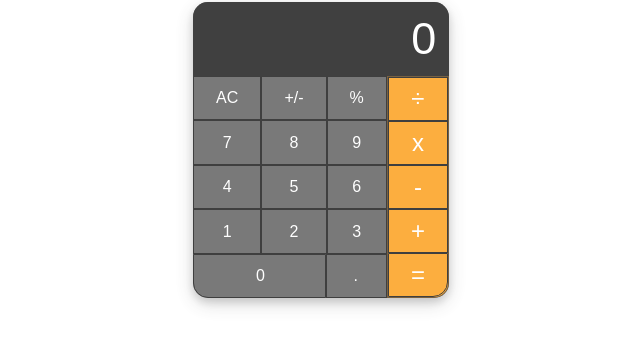
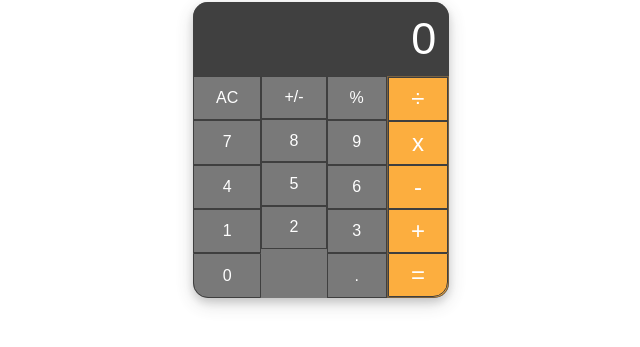
Before and after one commit to raseward14/react_calculator, a React (Create React App) app in the folder client/: page / in a window 1280 px wide. Shown: the part 183-530 px from the top of the page, without its empty margins (319-959 px from the left). Built offline with nearby package versions, Linux system fonts and the light colour scheme; a web font is replaced by a local one.

Commit message:
adding buttons to the left columns as fifth row, so the heights match the operator buttons

```diff
--- a/client/src/components/Layout/index.js
+++ b/client/src/components/Layout/index.js
@@ -29,18 +29,21 @@ const Layout = () => {
                                     <tr className='left-row'>
                                         <td>1</td>
                                     </tr>
+                                    <tr className='left-row left-corner-test'>
+                                        <td>0</td>
+                                    </tr>
                                 </th>
                                 <th className='left-columns'>
-                                    <tr className='left-row'>
+                                    <tr className='left-center-row'>
                                         <td>+/-</td>
                                     </tr>
-                                    <tr className='left-row'>
+                                    <tr className='left-center-row'>
                                         <td>8</td>
                                     </tr>
-                                    <tr className='left-row'>
+                                    <tr className='left-center-row'>
                                         <td>5</td>
                                     </tr>
-                                    <tr className='left-row'>
+                                    <tr className='left-center-row'>
                                         <td>2</td>
                                     </tr>
                                 </th>
@@ -57,9 +60,13 @@ const Layout = () => {
                                     <tr className='left-row'>
                                         <td>3</td>
                                     </tr>
+                                    <tr className='left-row'>
+                                        <td>.</td>
+                                    </tr>
+
                                 </th>
                             </tr>
-                            <tr className='bottom-row'>
+                            {/* <tr className='bottom-row'>
                                 <th className='left-row left-corner'>
                                     <tr>
                                         <td>0</td>
@@ -70,7 +77,7 @@ const Layout = () => {
                                         <td>.</td>
                                     </tr>
                                 </th>
-                            </tr>
+                            </tr> */}
                         </th>
                         <th className='right'>
                             <tr className='right-row bold'>
--- a/client/src/components/Layout/style.css
+++ b/client/src/components/Layout/style.css
@@ -71,16 +71,23 @@ h1 {
     flex-grow: 1;
     padding: 0px;
 }
-.left-columns > * {
-    flex-grow: 1;
-}
 .left-row {
     display: flex;
-    align-items: center;
     border: 1px solid black;
+    flex-grow: 1;
 }
 .left-row > * {
     margin: auto;
+}
+
+.left-center-row {
+    display: flex;
+    border: 1px solid black;
+    flex-grow: 0.159;
+}
+.left-center-row > * {
+    margin: auto;
+
 }
 
 .right {
@@ -117,13 +124,17 @@ h1 {
     flex-grow: 1;
     width: 100%;
 }
-.left-corner {
+/* .left-corner {
     border-bottom-left-radius: 15px;
     flex-grow: 2.4;
     padding: 0px;
-}
-.left-corner > * {
+} */
+/* .left-corner > * {
     margin-left: 45%;
+} */
+.left-corner-test {
+    border-bottom-left-radius: 15px;
+
 }
 
 .period {
```
